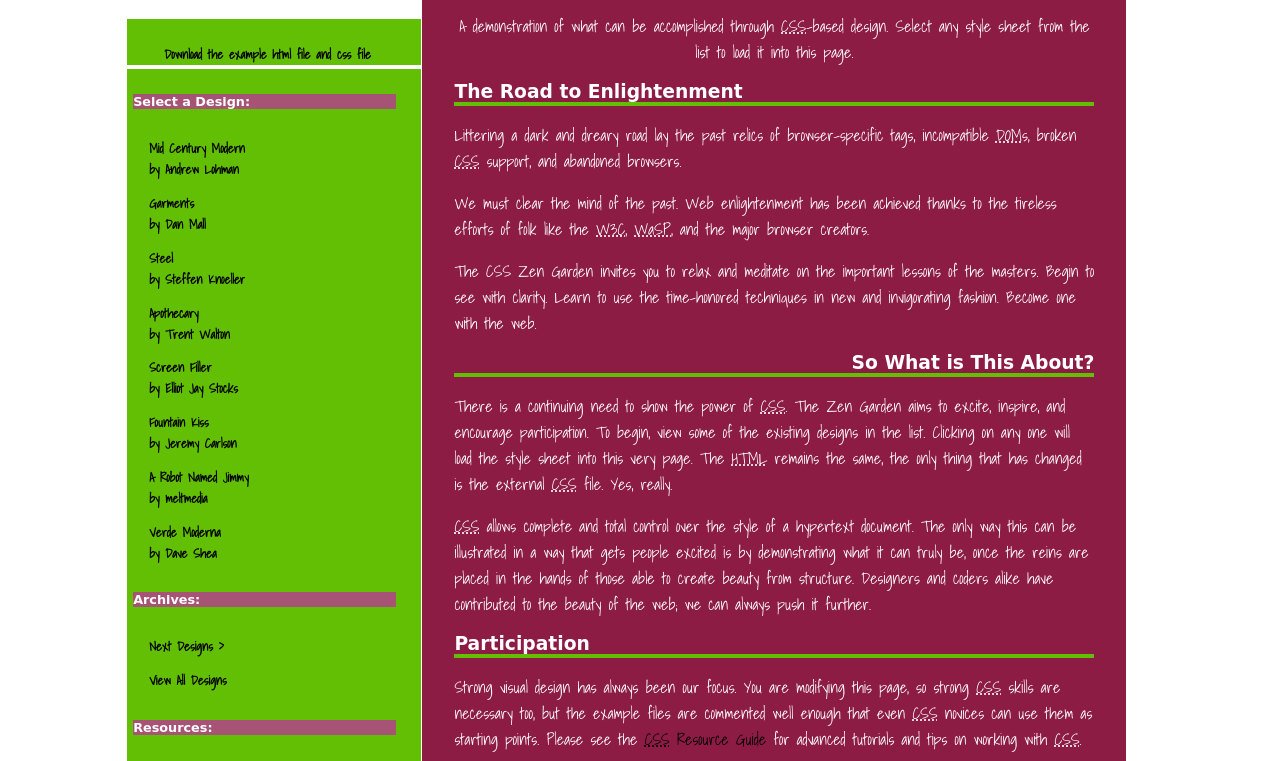
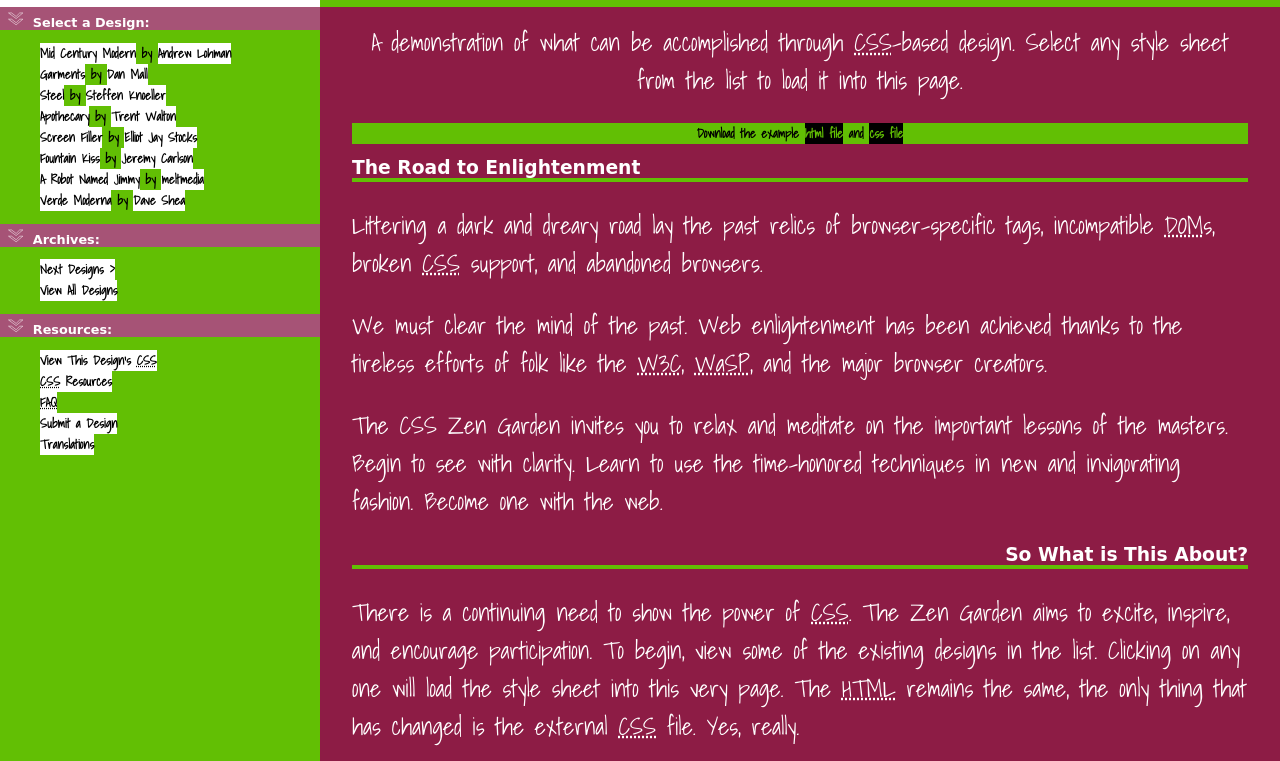
Before and after one commit to Lau1259/advacecss, a plain HTML site: page index.html in a window 1280 px wide. Shown: the part 73-834 px from the top of the page. Drawn offline with Linux system fonts and the light colour scheme; a web font is replaced by a local one.

Commit message:
changed final layout

```diff
--- a/scss/partials/_colors.scss
+++ b/scss/partials/_colors.scss
@@ -8,7 +8,7 @@ footer{
   background-color: $green;
 }
 .summary p:last-child,
-aside{
+.wrapper{
   background-color: $green;
 }
 
@@ -16,7 +16,7 @@ aside{
 .archives,
 .resources{
   background-color: $magenta-light;
-  margin-left: -.5em;
+  padding-left: .5em;
   color: $white;
   font-size: 1em;
 }
--- a/scss/partials/_style.scss
+++ b/scss/partials/_style.scss
@@ -4,111 +4,141 @@ body {
   padding: 0;
 }
 
-.page-wrapper {
-  @include MQ(M){
-    max-width: 74%;
-    position: absolute;
-    right: 0;
-  }
-  @include MQ(L){
-    max-width: 50%;
-    position: absolute;
-    right: 12%;
-  }
-  margin: 0;
-  padding: 0 2em;
-}
-
 header,
 footer {
   margin: 0 -2em;
-
 }
 
-// This adds the download links to the top.
-// I did it this way because we hadn't noticed this
-// wasn't part of the sidebar in the HTML when we
-// made the wireframes
-.summary p:last-child {
-  position: absolute;
-  left: 0;
-  top: 75px;
-  padding: 2em;
-  padding-left: 1em;
-  padding-bottom: 0;
-  max-width: 20vw;
-  min-width: 150px;
-  @include MQ(M){
-    max-width: 15vw;
-    min-width: 150px;
-    left: -23.7%;
-    top: 4.45%;
-    z-index: inherit;
-      }
-  @include MQ(L){
-    max-width: 20vw;
-    min-width: 150px;
-    right: 60%;
-    left: -42%;
-    top: 4.4%;
-    z-index: inherit;
+header {
+  position: fixed;
+  top: 0;
+  padding: 0 2em;
+  padding-left: 15vw;
+  height: 10vh;
+  width: 100%;
+
+  @include MQ(M) {
+    width: 70vw;
   }
 }
 
-// Hides aside and Downloads
-// .summary p:last-child,
-// aside {
-//   display: none;
-// }
+.summary {
+  margin-top: 12vh;
+}
 
-aside {
+.page-wrapper {
+  display: flex;
+  flex-direction: column;
+  padding: 0 2em;
+
+  @include MQ(M) {
+    max-width: 70vw;
+    position: absolute;
+    right: 0;
+    top: 0;
+
+    p {
+      font-size: 1.5em;
+    }
+
+    p[role="contentinfo"] {
+      font-size: 1em;
+    }
+  }
+}
+
+.sidebar {
+  display: flex;
+  flex-direction: column;
+  position: fixed;
+  left: -50vw;
+  top: 0;
+  width: 70vw;
+  height: 10vh;
+  a{
+    background-color: #ffffff;
+    color: #000000;
+  }
+
+  &::after {
+    content: "≡";
+    cursor: pointer;
+    font-size: 2.5em;
+    color: $magenta-dark;
+    position: fixed;
+    left: 0vw;
+    top: 0;
+    pointer-events: none;
+    width: 15vw;
+    text-align: center;
+    padding-right: .5em;
+    transition: .5s;
+  }
+
+  @include MQ(M) {
+    max-width: 30vw;
     position: absolute;
     left: 0;
-  top: 150px;
-  padding: 2em;
-  padding-left: 1em;
-  max-width: 20vw;
-  min-width: 150px;
-  @include MQ(M){
-    max-width: 15vw;
-    min-width: 150px;
-    left: -23.7%;
-    top: 9.25%;
-    z-index: inherit;
+    top: 0;
+
+    &::after {
+      display: none;
     }
-  @include MQ(L){
-    max-width: 20vw;
-    min-width: 150px;
-    right: 60%;
-    left: -42%;
-    top: 7.9%;
+  }
 }
 
-  ul {
-    padding: .75em;
+.sidebar:hover {
+  position: fixed;
+  left: 50vw;
+  width: 0;
+  height: 100vh;
+  transition: 1s;
+
+  &::after {
+    content: "X";
+    cursor: pointer;
+    font-size: 5vh;
+    padding: 0 2vw;
+    border-radius: 1em;
+    color: red;
+    background-color: rgba(250, 250, 250, 0.5);
+    position: absolute;
+    left: 38vw;
+    top: 1vh;
+    pointer-events: none;
+    width: fit-content;
+    text-align: center;
+  }
 }
 
-  li {
-    display: block;
-    padding: .5em 0;
-  }
+.wrapper {
+  margin-top: 10vh;
+  width: 100vw;
+  height: 100vh;
+  position: relative;
+  left: -50vw;
 
-  li a:first-child {
-    display: block;
+  @include MQ(M) {
+    max-width: 25vw;
+    position: absolute;
+    left: -25vw;
+    top: 0;
   }
 }
 
 [role="article"] h3,
-.requirements p:nth-child(5){
+.requirements p:nth-child(5) {
   border-bottom: .25em solid $green;
 }
 
-.requirements{
-  padding-bottom: 1em;
+h3.select::before,
+h3.archives::before,
+h3.resources::before {
+  content: url(svg/arrow.svg);
+  padding-right: 0.5em;
 }
 
-.select ,
-.archives,
-.resources{
-  margin-bottom: 0;
+a{
+  background-color: black;
+  color: $green;;
 }
--- a/scss/partials/_typography.scss
+++ b/scss/partials/_typography.scss
@@ -25,17 +25,20 @@ header {
   }
 
   h1 {
+    font-size: 1.75em;
     @include MQ(S) {
       font-size: 1.75em;
     }
 
     @include MQ(M) {
-      font-size: 3em;
+      font-size: 2em;
+      margin-right: 30%;
     }
   }
 
   h2 {
     color: $magenta-dark;
+    font-size: .5em;
 
     @include MQ(S) {
       font-size: .5em;
@@ -44,8 +47,8 @@ header {
     @include MQ(M) {
       font-size: .75em;
       //The margins adjust the position of the h2
-      margin-right: 20vw;
-      margin-top: -10px;
+      margin-right: 35%;
+      margin-top: -5px;
       padding-bottom: 10px;
     }
   }
```
Also changed, not shown: scss/style.scss (line endings or trailing spaces), style.css, svg/arrow.svg (added), 1 other file. Lines whose indentation alone changed are shown as unchanged.
